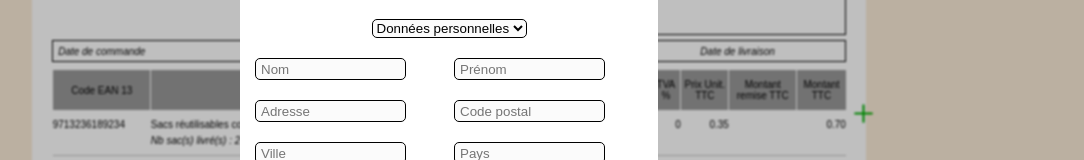
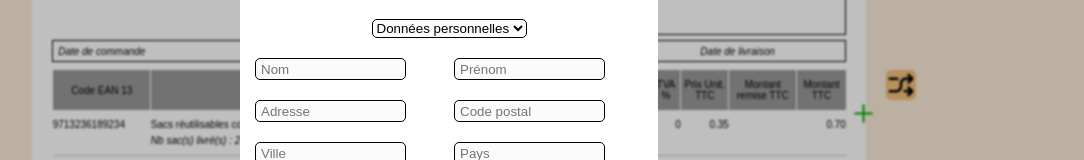
Before and after one commit to LouisDC98/facture, a React (Create React App) app: page / in a window 1280 px wide. Shown: the part 354-514 px from the top of the page, without its empty margins (191-1275 px from the left). Built offline with nearby package versions, Linux system fonts and the light colour scheme.

Commit message:
feat: add shuffle article

```diff
--- a/src/component/Bill/Bill.css
+++ b/src/component/Bill/Bill.css
@@ -117,3 +117,14 @@ tbody {
     background-color: transparent;
     background-image: url('../../assets/edit.svg');
 }
+
+.shuffleArticles {
+    position: absolute;
+    right: -50px;
+    height:30px;
+    width: 30px;
+    border: none;
+    background-color: rgb(245, 192, 123);
+    border-radius: 5px;
+    background-image: url('../../assets/shuffle.svg');
+}
--- a/src/component/Bill/Bill.jsx
+++ b/src/component/Bill/Bill.jsx
@@ -41,9 +41,19 @@ function Bill(props) {
         setArticles(updatedArticles);
     }
 
+    const handleShuffleArticle = () => {
+        const updatedArticles = [...articles];
+        for (let i = updatedArticles.length - 1; i > 0; i--) {
+            const j = Math.floor(Math.random() * (i + 1));
+            [updatedArticles[i], updatedArticles[j]] = [updatedArticles[j], updatedArticles[i]];
+        }
+        setArticles(updatedArticles)
+    }
+
     return (
         <div>
             {openForm && <FormArticle closeModal={(e) => { handleToogleForm(e) }} currentArticle={currentArticle} />}
+            <button className='shuffleArticles' onClick={() => handleShuffleArticle()}></button>
             <table>
                 <thead className='headerTable'>
                     <tr>
```
Also changed, not shown: src/assets/shuffle.svg (added).
